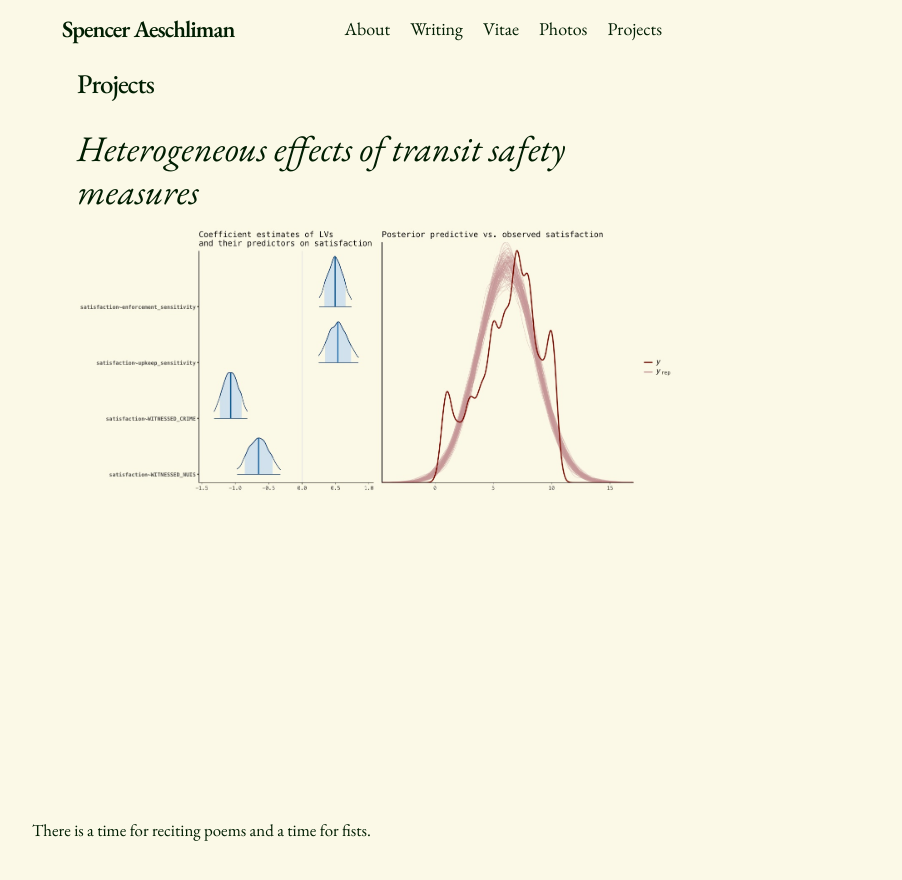
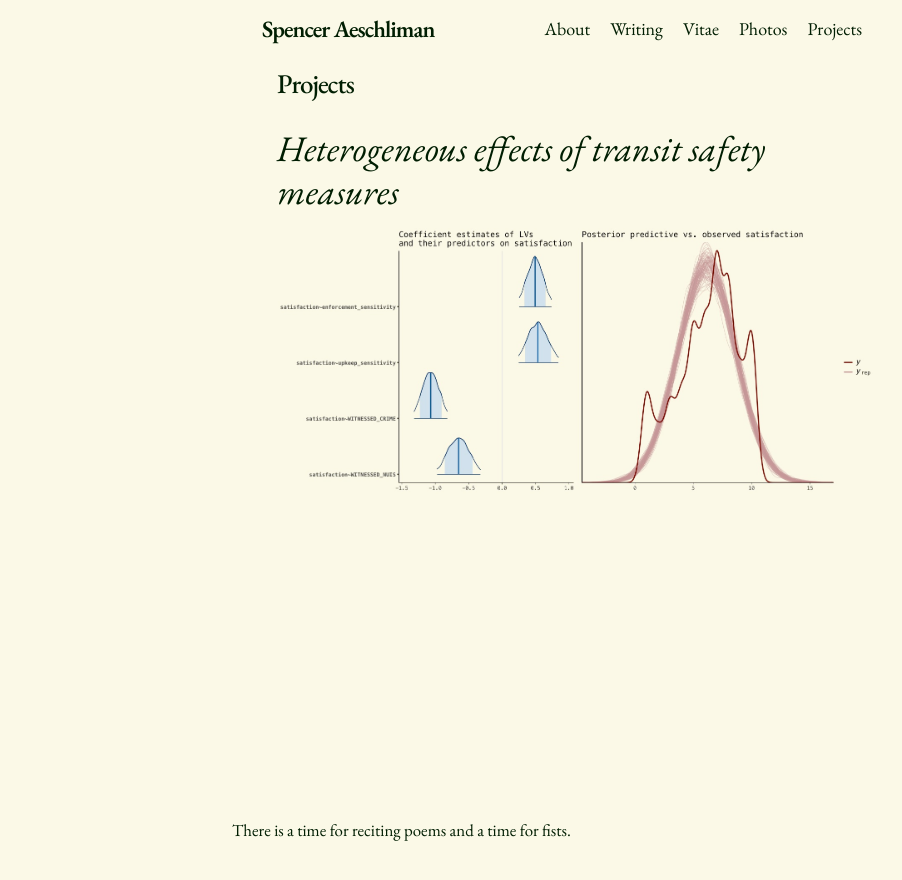
Before and after one commit to s-aeschliman/s-aeschliman.github.io, a Jekyll site: the page built from docs/projects.md, in a window 1280 px wide. Shown: the top 880 px of the page, without its empty margins (18-920 px from the left). Built offline with Jekyll 4.4.1, drawn with Linux system fonts in a browser that asks for light colours; some web fonts are replaced.

Commit message:
mac messing with margins

```diff
--- a/docs/_sass/minima.scss
+++ b/docs/_sass/minima.scss
@@ -26,7 +26,7 @@ $table-text-align: left !default;
 $content-width:    600px !default; // custom
 $on-palm:          600px !default;
 $on-laptop:        600px !default;
-$left-offset:      50px !default; // off-center content
+$left-offset:      250px !default; // off-center content
 
 // Use media queries like this:
 // @include media-query($on-palm) {
```
